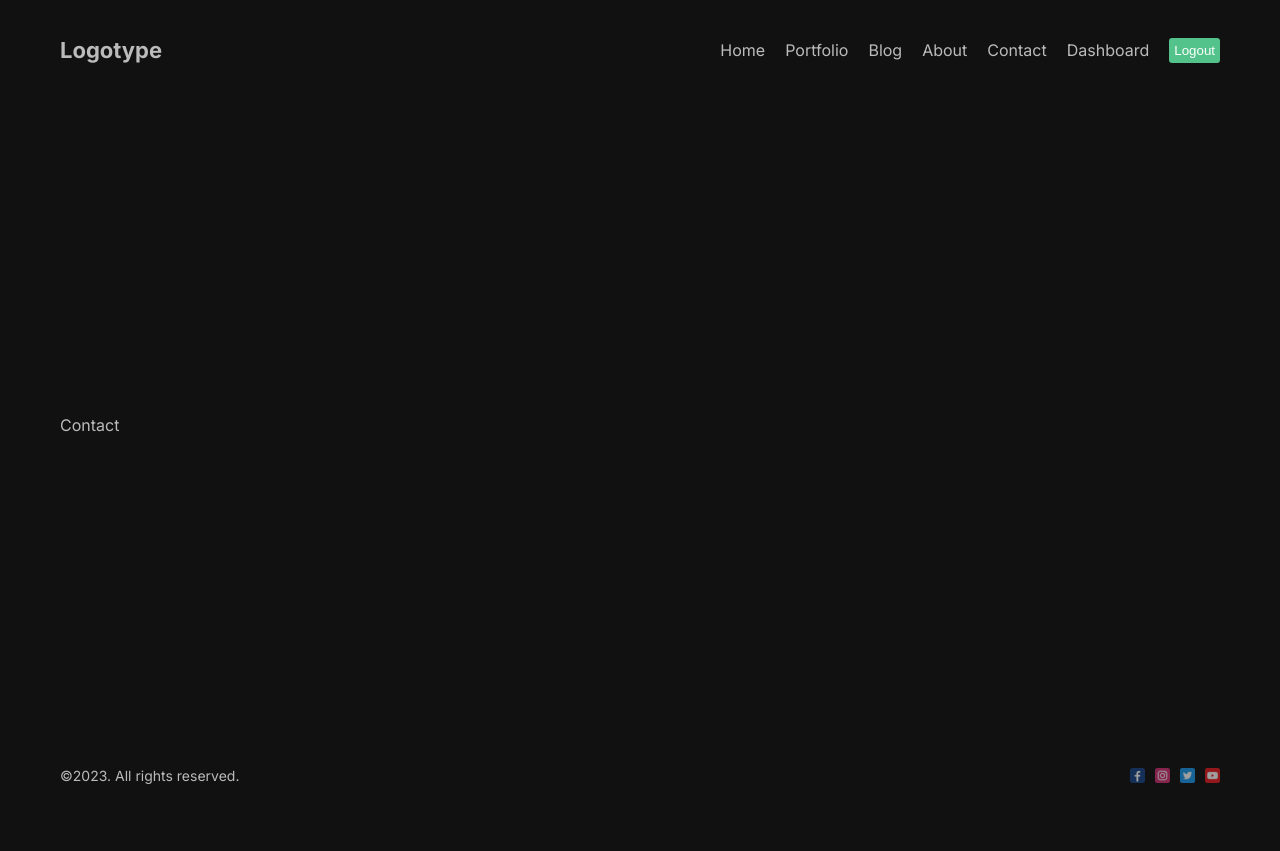
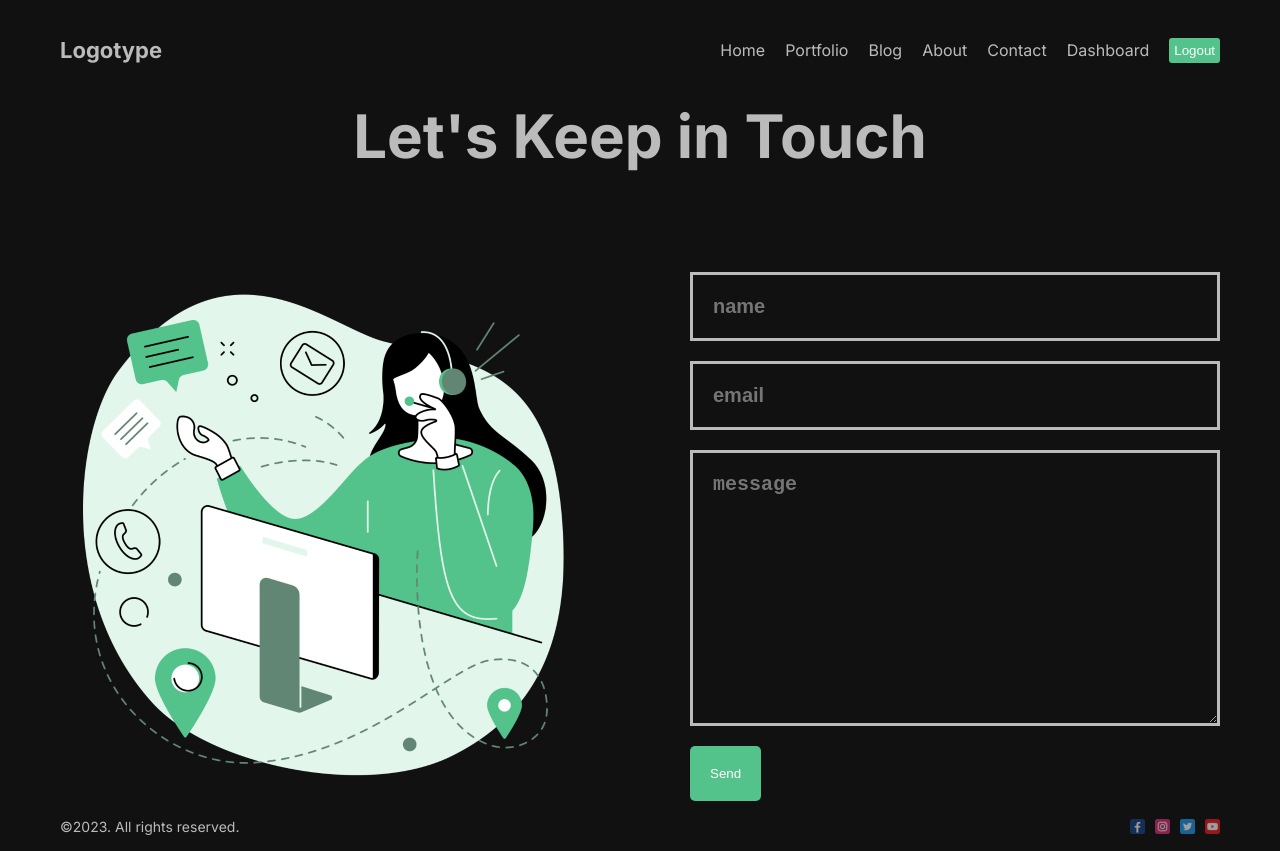
Before and after one commit to Dmitriifd/nextjs-blog, a Next.js app: page /contact in a window 1280 px wide. Before the commit the page ends 800 px from the top, so only its background shows below. Built offline with nearby package versions, Linux system fonts and the light colour scheme.

Commit message:
contact page

```diff
--- a/src/app/contact/page.module.css
+++ b/src/app/contact/page.module.css
@@ -1,3 +1,53 @@
 .container {
+}
 
+.title {
+  font-size: 60px;
+  margin-bottom: 100px;
+  text-align: center;
 }
+
+.content {
+  display: flex;
+  align-items: center;
+  gap: 100px;
+}
+
+.imgContainer {
+  flex: 1;
+  height: 500px;
+  position: relative;
+}
+
+.image {
+  object-fit: contain;
+  /* animation: move 3s infinite ease alternate; */
+}
+
+@keyframes move {
+  from {
+    transform: translateY(-15px);
+  }
+  to {
+    transform: translateY(0px) scale(1.03);
+  }
+}
+
+.form {
+  flex: 1;
+  display: flex;
+  flex-direction: column;
+  gap: 20px;
+}
+
+.input,
+.textArea {
+  padding: 20px;
+  background-color: transparent;
+  border: none;
+  outline: none;
+  color: #bbb;
+  border: 3px solid #bbb;
+  font-size: 20px;
+  font-weight: bold;
+}
--- a/src/app/contact/page.tsx
+++ b/src/app/contact/page.tsx
@@ -1,8 +1,40 @@
 import React from 'react';
 import styles from './page.module.css';
+import Image from 'next/image';
+import Button from '@/components/Button/Button';
+
+export const metadata = {
+  title: 'Contact Information',
+  description: 'This is Contact Page',
+};
 
 const Contact = () => {
-  return <div className={styles.container}>Contact</div>;
+  return (
+    <div className={styles.container}>
+      <h1 className={styles.title}>Let's Keep in Touch</h1>
+      <div className={styles.content}>
+        <div className={styles.imgContainer}>
+          <Image
+            src='/contact.png'
+            alt=''
+            fill={true}
+            className={styles.image}
+          />
+        </div>
+        <form className={styles.form}>
+          <input type='text' placeholder='name' className={styles.input} />
+          <input type='text' placeholder='email' className={styles.input} />
+          <textarea
+            className={styles.textArea}
+            placeholder='message'
+            cols={30}
+            rows={10}
+          ></textarea>
+          <Button url='#' text='Send' />
+        </form>
+      </div>
+    </div>
+  );
 };
 
 export default Contact;
```
